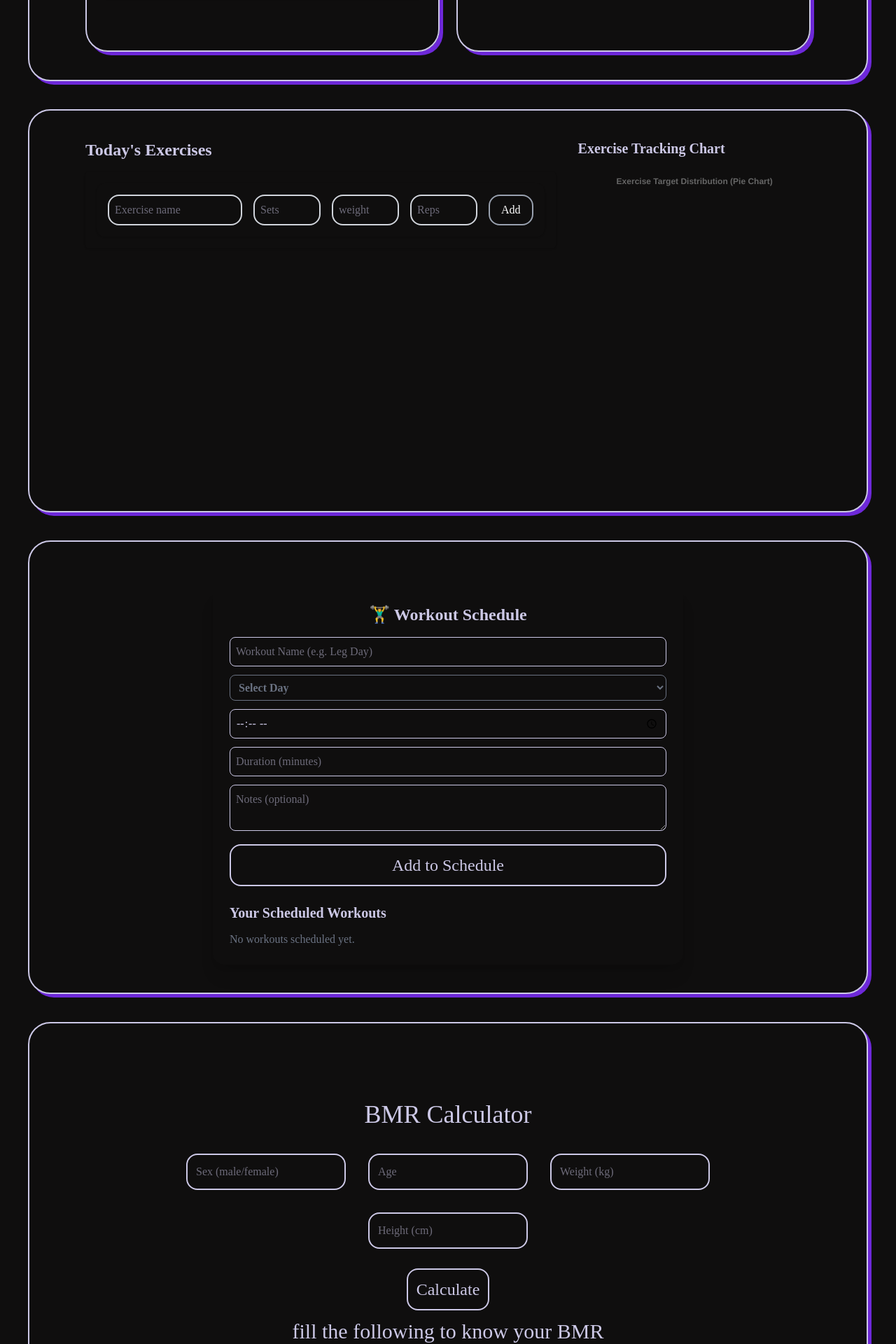
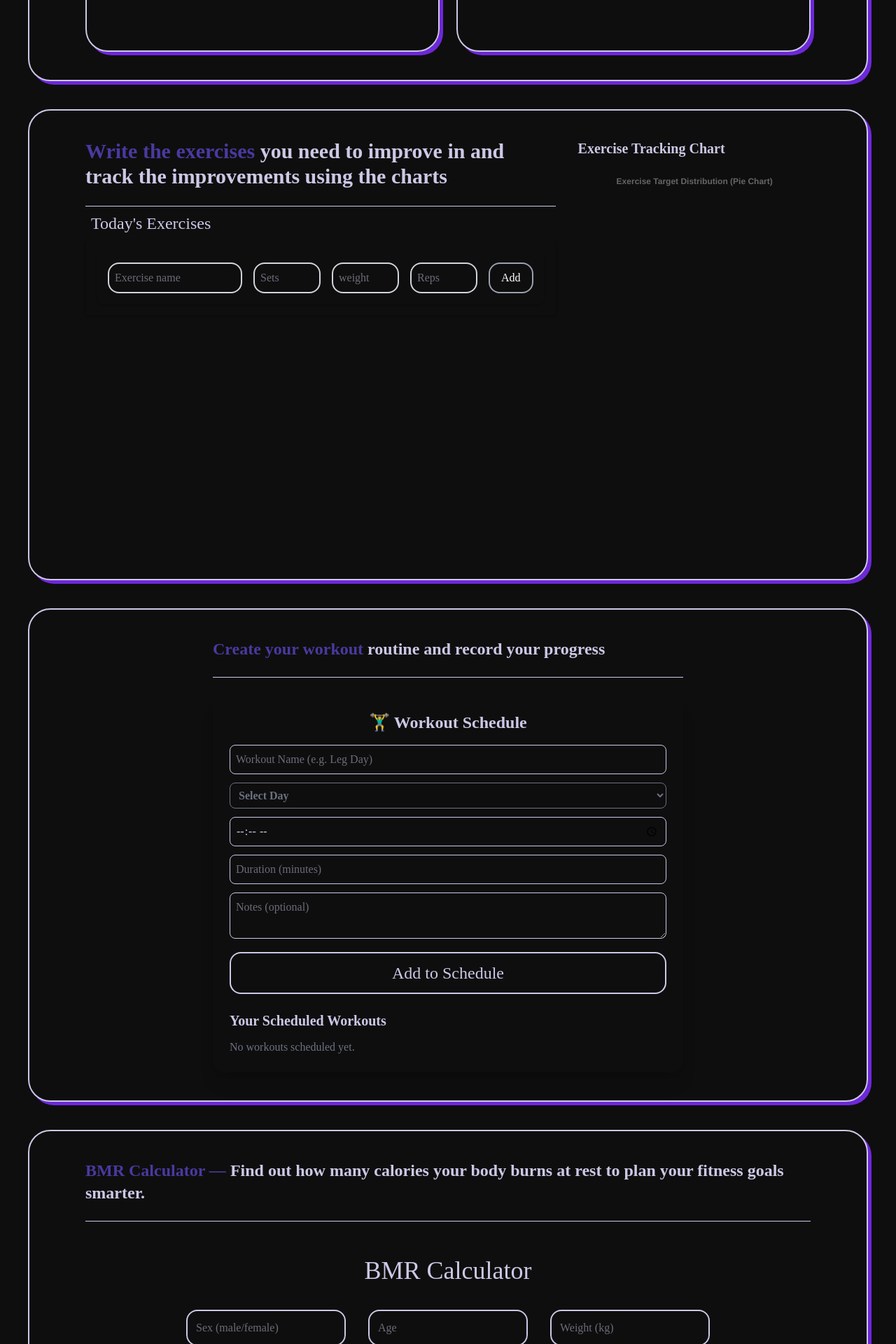
Before and after one commit to ahmei1/LuminetFitness, a React (Vite) app: page /dashboard in a window 1280 px wide. Shown: the part 880-2800 px from the top of the page at 70% size. Built offline with nearby package versions, Linux system fonts and the light colour scheme; the HTML template or start-up script is replaced by a standard one; a web font is replaced by a local one.

Commit message:
create a discription for each feature in the dashboard

```diff
--- a/src/Pages/Dashboard.jsx
+++ b/src/Pages/Dashboard.jsx
@@ -63,7 +63,11 @@ function Dashboard() {
       <section className="flex flex-col md:flex-row bg-[#0F0E0E] text-[#ccc8e6] px-4 sm:px-8 md:px-20 py-10 m-4 sm:m-6 md:m-10 rounded-4xl shadow-[5px_5px_0px_0px_rgba(109,40,217)] transform duration-300 border-2 gap-8 hover:scale-102 hover:border-[#483AA0]">
         {/* Left Side: Input + List */}
         <div className="flex-1">
-          <h2 className="text-lg sm:text-xl md:text-2xl font-bold mb-4">Today's Exercises</h2>
+          <p className="font-bold text-3xl "> <span className="text-[#483AA0]">Write the exercises </span>you need to improve in and track the improvements using the charts</p>
+          <br />
+          <hr />
+
+          <h2 className="p-2 text-lg sm:text-xl md:text-2xl ">Today's Exercises</h2>
           <ExerciseInput onAdd={handleAdd} />
           <div className="mt-4 w-full max-w-full sm:max-w-lg h-56 sm:h-72 md:h-80 overflow-y-auto">
             <ul className="space-y-2">
@@ -98,17 +102,38 @@ function Dashboard() {
 
       {/* Workout Schedule */}
       <section className="flex flex-col justify-center md:flex-row bg-[#0F0E0E] text-[#ccc8e6] px-4 sm:px-8 md:px-20 py-10 m-4 sm:m-6 md:m-10 rounded-4xl shadow-[5px_5px_0px_0px_rgba(109,40,217)] transform duration-300 border-2 gap-6 hover:scale-102 hover:border-[#483AA0]">
-        <WorkoutSchedule />
+        <div className="flex-row">
+
+          <p className="font-bold text-3xl sm:text-2xl md:text-2xl"> <span className="text-[#483AA0]">Create your workout </span> routine and record your progress </p>
+          <br />
+          <hr />
+          <WorkoutSchedule />
+        </div>
       </section>
 
       {/* BMR Calculation */}
       <section className="flex flex-col justify-center md:flex-row bg-[#0F0E0E] text-[#ccc8e6] px-4 sm:px-8 md:px-20 py-10 m-4 sm:m-6 md:m-10 rounded-4xl shadow-[5px_5px_0px_0px_rgba(109,40,217)] transform duration-300 border-2 gap-6 hover:scale-102 hover:border-[#483AA0]">
-        <Bmrcalculation />
+        <div className="flex-row">
+
+          <p className="font-bold text-2xl sm:text-2xl md:text-2xl"> <span className="text-[#483AA0]">BMR Calculator —  </span> Find out how many calories your body burns at rest to plan your fitness goals smarter. </p>
+          <br />
+          <hr />
+          <Bmrcalculation />
+
+        </div>
       </section>
 
       {/* Daily Challenges */}
-      <section className="flex flex-col justify-center md:flex-row bg-[#0F0E0E] text-[#ccc8e6] px-4 sm:px-8 md:px-20 py-10 m-4 sm:m-6 md:m-10 rounded-4xl shadow-[5px_5px_0px_0px_rgba(109,40,217)] transform duration-300 border-2 gap-6 hover:scale-102 hover:border-[#483AA0]">
-        <DailyChallenges />
+      <section className="flex flex-col justify-center items-center md:flex-row bg-[#0F0E0E] text-[#ccc8e6] px-4 sm:px-8 md:px-20 py-10 m-4 sm:m-6 md:m-10 rounded-4xl shadow-[5px_5px_0px_0px_rgba(109,40,217)] transform duration-300 border-2 gap-6 hover:scale-102 hover:border-[#483AA0]">
+
+        <div className="flex-row place-items-center">
+
+          <p className="text-2xl font-bold"><span className="text-[#483AA0]">Daily 3 Challenges — </span> Get three fresh daily tasks to stay active and motivated.</p>
+          <br />
+
+             <DailyChallenges />
+
+        </div>
       </section>
 
       <footer className="bg-[#0F0E0E] h-5"></footer>
--- a/src/Pages/Home.jsx
+++ b/src/Pages/Home.jsx
@@ -15,7 +15,7 @@ function Home() {
       {/* HERO SECTION */}
       <section className='bg-[url("/src/tools/ambitious-studio-rick-barrett-03b61PY89hs-unsplash.jpg")] min-h-screen bg-cover bg-center'>
         <Navbar />
-        <div className="flex flex-col items-center justify-center text-center text-[#ccc8e6] p-4 h-[80vh]">
+        <div className="flex flex-col items-center justify-center text-center text-[#e2e1ee] p-4 h-[80vh]">
           <h1 className="text-3xl sm:text-4xl md:text-5xl lg:text-6xl font-bold leading-tight max-w-[90%]">
             <span className="text-[#483AA0] font-bold text-5xl sm:text-6xl">LUMINET</span> FITNESS — YOUR GATEWAY TO YOUR DREAM PHYSIQUE
           </h1>
--- a/src/assets/Components/Navbar.jsx
+++ b/src/assets/Components/Navbar.jsx
@@ -6,15 +6,15 @@ export default function Navbar() {
   const [isOpen, setIsOpen] = useState(false);
 
   return (
-    <nav className="flex justify-between items-center mx-6 py-6 text-[#ccc8e6] font-bold relative">
+    <nav className="flex justify-between items-center mx-6 py-6 text-[#bfbbdd] font-bold relative">
       {/* Logo */}
       <Link to="/">
         <h1 className="text-2xl font-bold text-[#483AA0]">Luminet.</h1>
       </Link>
 
       {/* Desktop Menu */}
-      <ul className="hidden lg:flex space-x-4">
-        <li className="text-2xl pl-4 font-bold hover:text-[#483AA0] transform transition duration-300">
+      <ul className="hidden lg:flex space-x-4 ">
+        <li className="text-2xl pl-4 font-bold   hover:text-[#483AA0] transform transition duration-300">
           <Link to="/">Home</Link>
         </li>
         <li className="text-2xl pl-4 font-bold hover:text-[#483AA0] transform transition duration-300">
@@ -35,7 +35,7 @@ export default function Navbar() {
 
       {/* Mobile Dropdown */}
       {isOpen && (
-        <ul className="absolute top-20 right-6 bg-[#0F0E0E] text-[#ccc8e6] rounded-2xl shadow-lg flex flex-col items-start space-y-4 p-6 w-48 z-50">
+        <ul className="absolute top-20 right-6 bg-[#0F0E0E] text-[#ccc8e6]  rounded-2xl shadow-lg flex flex-col items-start space-y-4 p-6 w-48 z-50">
           <li
             className="text-xl hover:text-[#483AA0] transition duration-300"
             onClick={() => setIsOpen(false)}
--- a/src/assets/Components/Todochallenges.jsx
+++ b/src/assets/Components/Todochallenges.jsx
@@ -56,7 +56,7 @@ function DailyChallenges() {
   }
 
   return (
-    <div className=" p-20 w-fit">
+    <div className="p-10 w-fit">
       <h2 className="text-4xl font-bold mb-4 text-center">Daily Challenges 💪</h2>
       <h3 className="p-6 text-2xl">Add 3 challenges To-do everyday and discipline yourself</h3>
 
@@ -65,7 +65,7 @@ function DailyChallenges() {
 
 
 
-      <div className="flex mb-4 justify-center sm:flex-col items-center gap-2">
+      <div className="flex mb-4 justify-center  sm:flex-col items-center gap-2">
         <input
           type="text"
           value={text}
```
